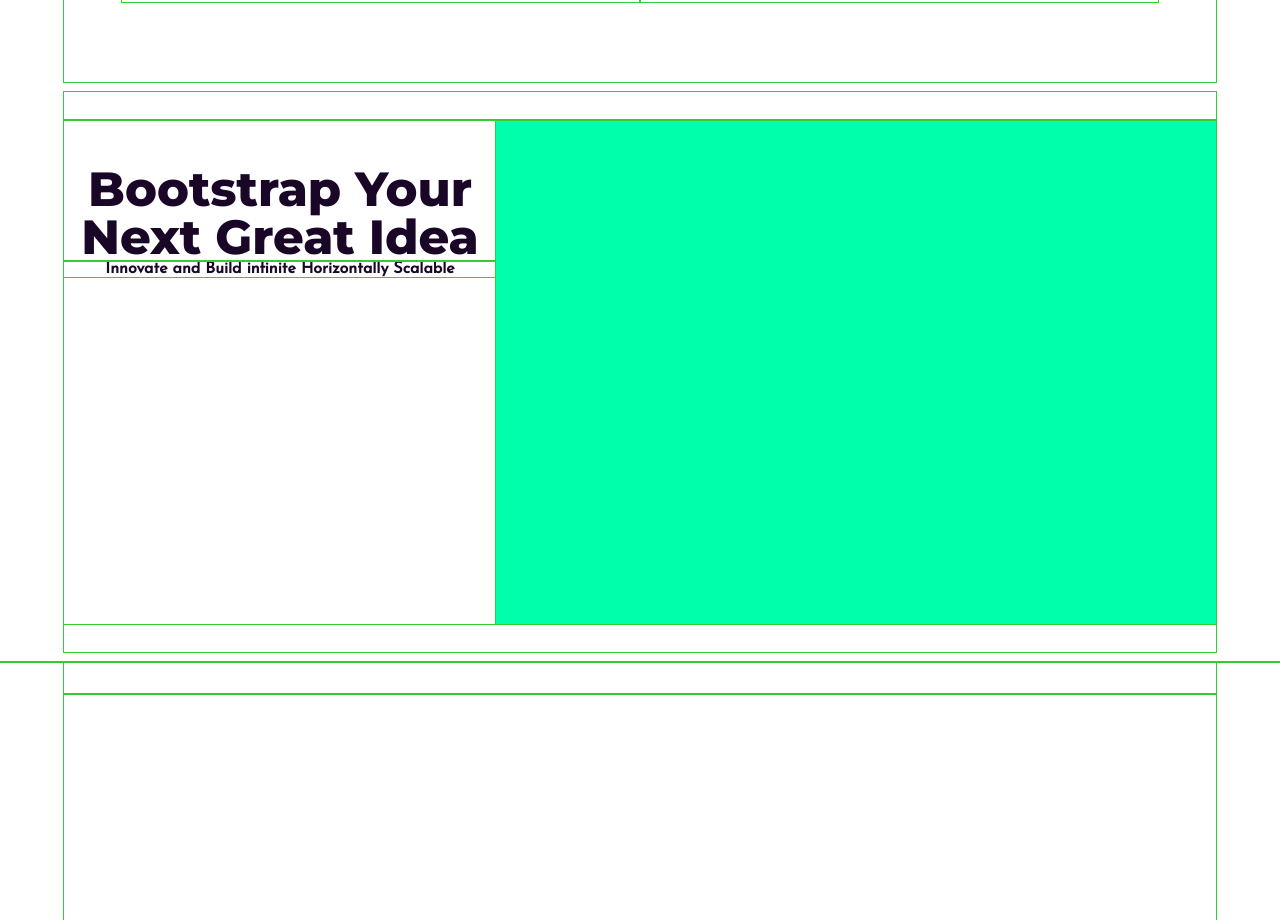
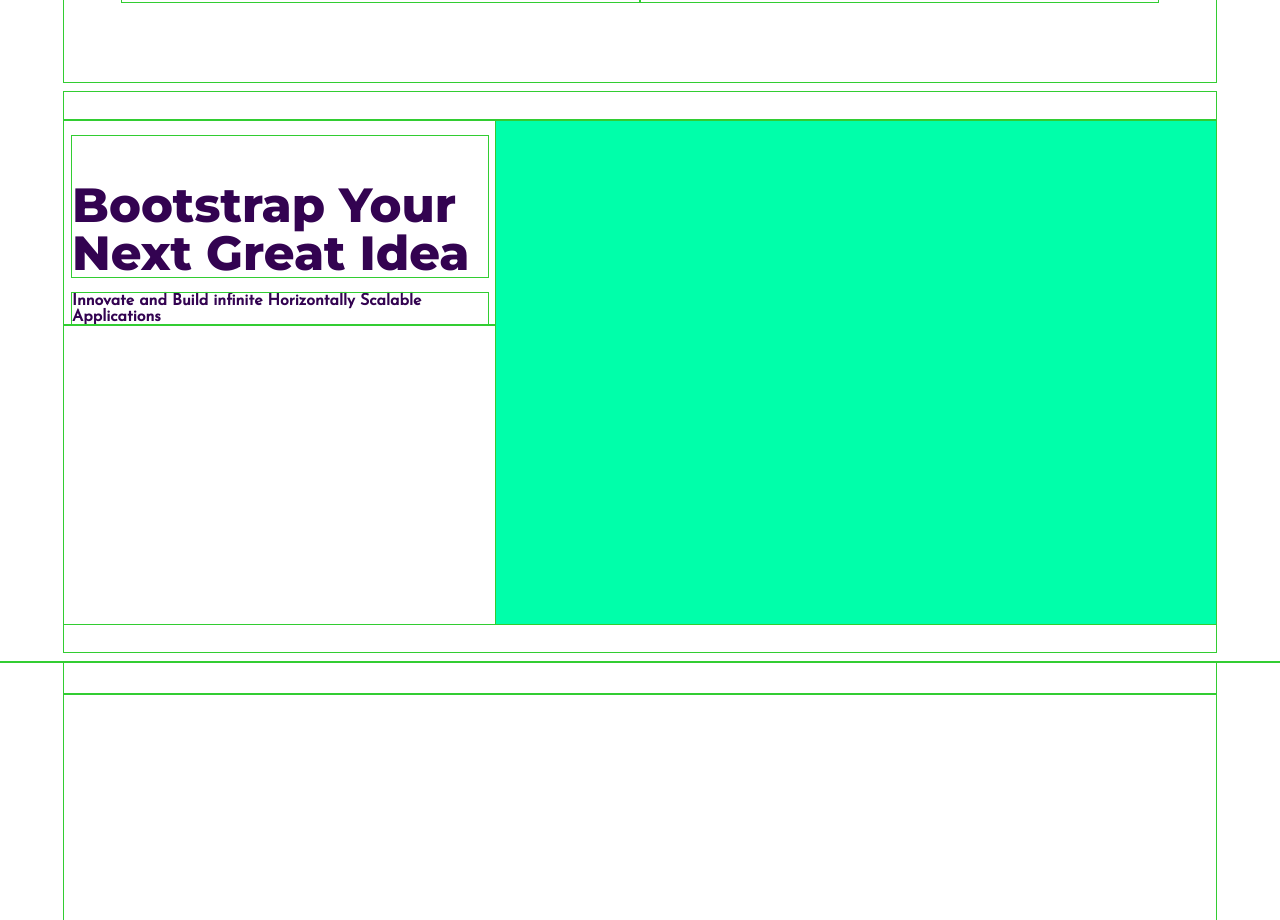
Before and after one commit to LoluBolarinwa/Pangolin, a website: page index.html in a window 1280 px wide. Shown: the part 1560-2480 px from the top of the page. Drawn offline with Linux system fonts and the light colour scheme; a web font is replaced by a local one.

Commit message:
saas functions section

```diff
--- a/index.css
+++ b/index.css
@@ -2,7 +2,7 @@
     margin: 0;
     padding: 0;
     box-sizing: border-box;
-    /* color: #470f6a; */
+    /* color: #330351; */
     outline: 1px solid limegreen !important;
 
 }
@@ -16,7 +16,9 @@
     /* font-family: "Work Sans", sans-serif; */
     font-family: "Segoe UI", sans-serif;
     font-family: 'Josefin Sans', sans-serif;
-    color: #1a0627;
+    color: #330351;
+
+    /* color: #1a0627; */
     /* background-color: aqua; */
     /* background: rgb(177,175,175); */
 /* background: linear-gradient(341deg, rgba(177,175,175,1) 2%, rgba(110,108,109,1) 67%); */
@@ -285,10 +287,19 @@
     font-weight: 900;
     font-size: 3rem;
     line-height: 1;
+    text-align: left;
     padding-top: 45px;
+    margin: 1rem 0.5rem;
     /* background-color:blue; */
     /* font-size: 2.5rem; */
     /* font-weight: 500; */
+}
+
+.bigger-tools h4{
+    line-height: 1;
+    margin: 0rem .5rem;
+    text-align: left;
+    /* padding-top: 45px; */
 }
 
 .inner-tools{
--- a/index.html
+++ b/index.html
@@ -76,8 +76,8 @@
             <h1>        Bootstrap Your Next Great Idea            </h1>
             <!-- <h1>Blockchain Tool Stack for creating Zero-knowledge based Applications</h1>
             <h1>Blockchain Tool Stack for creating Zero-knowledge based Applications</h1> -->
+            <h4>Innovate and Build infinite Horizontally Scalable Applications  </h4>
         </p>
-        <h4>Innovate and Build infinite Horizontally Scalable   </h4>
     </div>
 
     <div class="inner-tools">
```
